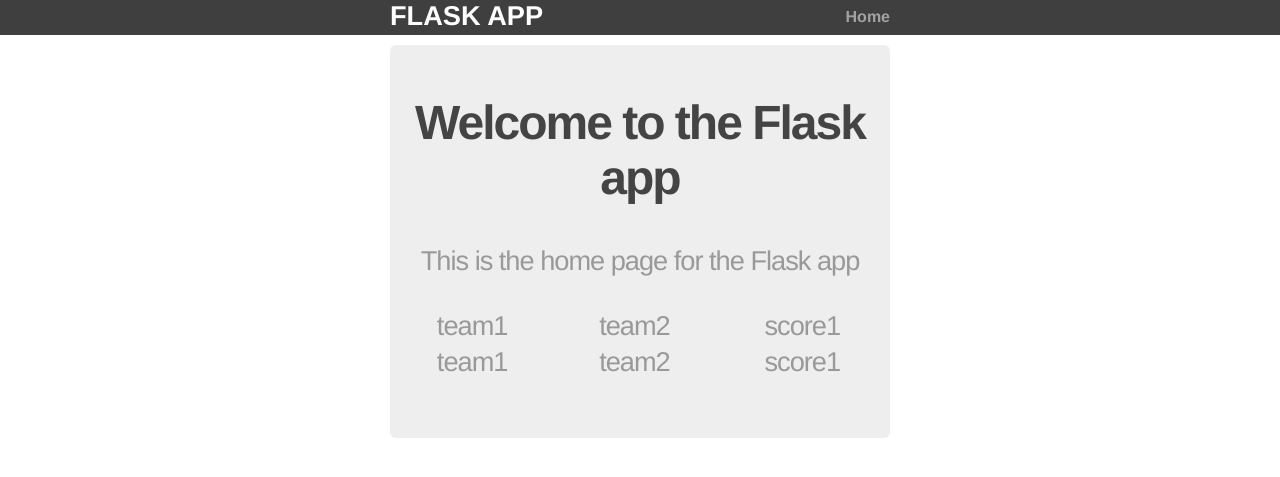
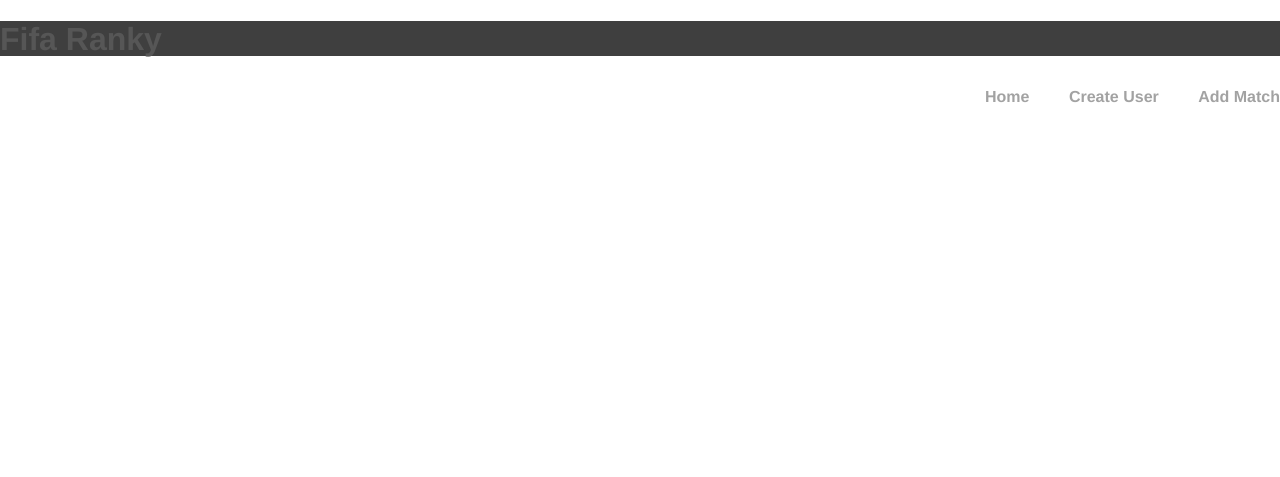
Before and after one commit to abrj/FifaRank, a Flask app: page / in a window 1280 px wide. Shown: the top 477 px of the page. Run offline with Flask 2, Linux system fonts and the light colour scheme.

Commit message:
added some fields in navigation pane and made it popup

```diff
--- a/flaskapp/app/templates/home.html
+++ b/flaskapp/app/templates/home.html
@@ -1,21 +1,6 @@
 {% extends "layout.html" %}
 {% block content %}
-  <div class="jumbo">
-    <h2>Welcome to the Flask app<h2>
-    <h3>This is the home page for the Flask app<h3>
-    <t1>
-    	<table style="width:100%">
-    		<tr>
-    			<td>team1</td>
-    			<td>team2</td>
-    			<td>score1</td>
-    		</tr>
-    		<tr>
-    			<td>team1</td>
-    			<td>team2</td>
-    			<td>score1</td>
-			</tr>
-		</table>
-    </t1>
+  <div class="bodyContent">
+
   </div>
 {% endblock %}
--- a/flaskapp/app/templates/layout.html
+++ b/flaskapp/app/templates/layout.html
@@ -1,26 +1,35 @@
 <!DOCTYPE html>
 <html>
   <head>
-    <title>Flask App</title>
+    <title>Fifa Ranky</title>
     <strong><link rel="stylesheet" href="{{ url_for('static', filename='css/main.css') }}"></strong>
   </head>
   <body>
 
     <header>
-      <div class="container">
-        <h1 class="logo">Flask App</h1>
+      <div class="header">
+        <h1 class="headLine">Fifa Ranky</h1>
         <strong><nav>
           <ul class="menu">
             <li><a href="{{ url_for('home') }}">Home</a></li>
+            <li><a href="#" onclick = "showForm()">Create User</a></li>
+            <li><a href="">Add Match</a></li>
           </ul>
         </nav><strong>
       </div>
     </header>
 
-    <div class="container">
+    <div class="bodyContent">
       {% block content %}
       {% endblock %}
     </div>
 
+    <script type="text/javascript">
+    function showForm(){
+      alert("going back");
+      history.back();
+    }
+    </script>
+
   </body>
 </html>
```
